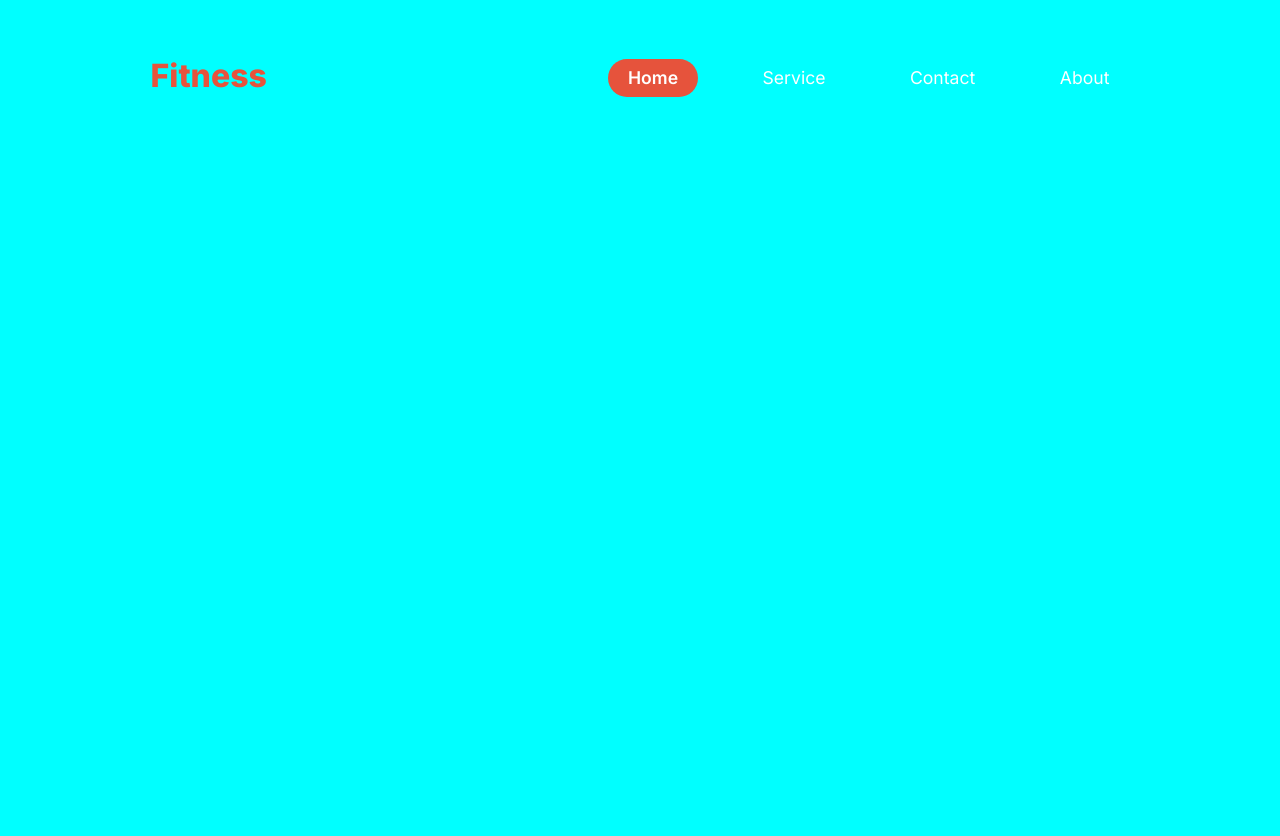
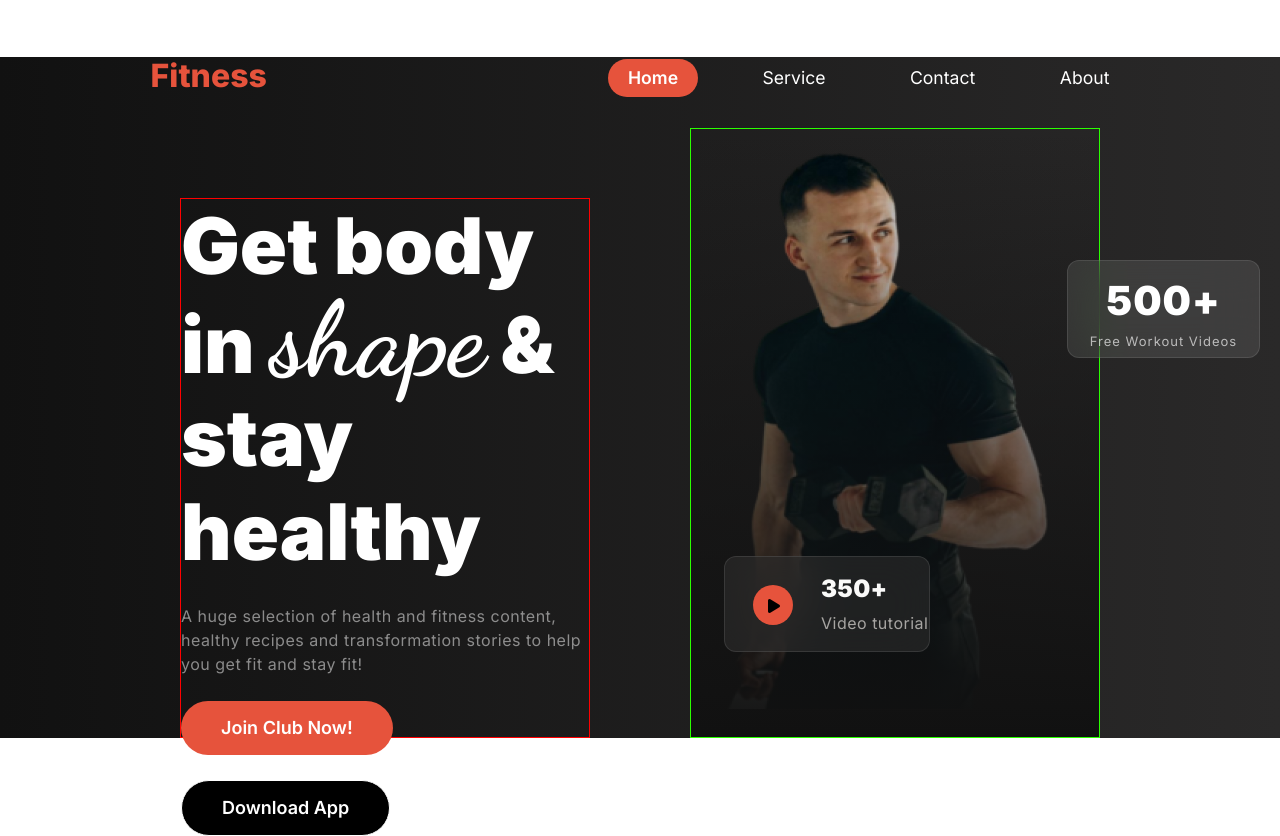
Before and after one commit to Fahim-Haowlader/Assignment-2, a plain HTML site: page index.html in a window 1280 px wide. Before the commit the page ends 800 px from the top, so only its background shows below. Drawn offline with Linux system fonts and the light colour scheme.

Commit message:
hreo banner desktop done

```diff
--- a/index.html
+++ b/index.html
@@ -25,6 +25,30 @@
                 <i class="fa-solid fa-bars"></i>
             </div>
         </nav>
+        <section class="hero">
+            <div class="hero-container">
+                <div class="hero-left">
+                    <h1>Get body in <strong>shape</strong> & stay healthy</h1>
+                    <p>A huge selection of health and fitness content, healthy recipes and transformation stories to
+                        help you get fit and stay fit!</p>
+                    <button class="btn1">Join Club Now!</button>
+                    <button class="btn2">Download App</button>
+                </div>
+                <div class="hero-right">
+                    <div class="work-video">
+                        <h1>500+</h1>
+                        <p>Free Workout Videos</p>
+                    </div>
+                    <div class="tutorial-video">
+                        <div class="video-circle"><i class="fa-solid fa-play"></i> </div>
+                        <div class="video-text">
+                            <h2>350+</h2>
+                            <p>Video tutorial</p>
+                        </div>
+                    </div>
+                </div>
+            </div>
+        </section>
     </header>
 </body>
 
--- a/style.css
+++ b/style.css
@@ -1,11 +1,15 @@
 @import url('https://fonts.googleapis.com/css2?family=Inter:wght@100..900&display=swap');
+@import url('https://fonts.googleapis.com/css2?family=Dancing+Script:wght@400..700&display=swap');
 *{
     margin: 0px;
     padding: 0px;
 }
+
 body{
     font-family: 'Inter', sans-serif;
-    background-color: aqua;
+/* background: black;} */
+header{
+    background: linear-gradient(to right, rgb(17, 17, 17),rgb(42, 41, 41) 100%);
 }
 nav {margin-top: 57px;
     display: flex;
@@ -50,6 +54,156 @@ text-align: left;
 .menu-icon{
     display: none;
 }
+.hero-container{
+    height: 50vw;
+    display: flex;
+    margin: 0px 180px;
+    justify-content: space-between;
+}
+.hero-left{
+    margin-top: 100px;
+    border: 1px solid red;
+    width: 47%;
+}
+.hero-right{margin-left: 100px;
+    border: 1px solid rgb(43, 255, 0);
+    width: 47%;
+}
+.hero-left h1{color: rgb(255, 255, 255);
+    font-family: Inter;
+    font-size: 78px;
+    font-weight: 900;
+    line-height: 120%;
+    letter-spacing: 0%;
+    text-align: left;
+}
+.hero-left strong{
+    font-family: "Dancing Script", cursive;
+    font-size: 105px;
+}
+.hero-left p{color: rgba(255, 255, 255, 0.5);
+    font-family: Inter;
+    font-size: 16px;
+    font-weight: 400;
+    line-height: 24px;
+    letter-spacing: 0.5px;
+    text-align: left;
+    margin-top: 25px;
+}
+.btn1{
+    border-radius: 42px;
+
+    background: rgb(230, 83, 60);
+    color: rgb(255, 255, 255);
+font-family: Inter;
+font-size: 18px;
+font-weight: 600;
+line-height: 22px;
+letter-spacing: 0px;
+text-align: left;
+padding: 16px 40px 16px 40px;
+margin-top: 25px;
+border: none;
+}
+.btn2{
+    box-sizing: border-box;
+    border-radius: 42px;
+    border: 1px solid white;
+    background-color:black;
+    color: rgb(255, 255, 255);
+font-family: Inter;
+font-size: 18px;
+font-weight: 600;
+line-height: 22px;
+letter-spacing: 0px;
+text-align: left;
+padding: 16px 40px 16px 40px;
+margin-top: 25px;
+}
+.hero-right { margin-top: 30px;
+background: linear-gradient(0.00deg, rgb(17, 17, 17),rgba(119, 119, 119, 0) 100%), url(./resources/images/Images\ 2.png);
+    background-repeat: no-repeat;
+    background-position: top center;
+}
+.tutorial-video{ display: flex;
+    position: absolute;
+    width: 206px;
+    height: 96px;
+    left: 724px;
+    top: 556px;
+    box-sizing: border-box;
+border: 1px solid rgba(255, 255, 255, 0.1);
+border-radius: 12px;
+
+backdrop-filter: blur(20px);
+background: rgba(48, 48, 48, 0.54);
+}
+
+.work-video{
+position: absolute;
+width: 193px;
+height: 98px;
+left: 1067px;
+top: 260px;
+    box-sizing: border-box;
+border: 1px solid rgba(255, 255, 255, 0.1);
+border-radius: 12px;
+
+backdrop-filter: blur(20px);
+background: rgba(255, 255, 255, 0.1);
+}
+.work-video h1{
+
+    color: rgb(255, 255, 255);
+    font-family: Inter;
+    font-size: 40px;
+    font-weight: 900;
+    line-height: 40px;
+    letter-spacing: 1px;
+    text-align: center;
+    margin-top: 20px;
+}
+.work-video p{
+    color: rgba(255, 255, 255, 0.65);
+font-family: Inter;
+font-size: 13px;
+font-weight: 400;
+line-height: 20px;
+letter-spacing: 1px;
+text-align: center;
+margin-top: 10px;
+}
+.video-circle{margin: 28px;
+    background: rgb(230, 83, 60);
+    width: 40px;
+height: 40px;
+border-radius: 50%;
+}
+.video-circle i{
+    padding: 13px 15px;
+}
+.video-text h2{
+
+    color: rgb(250, 250, 249);
+    font-family: Inter;
+    font-size: 24px;
+    font-weight: 900;
+    line-height: 24px;
+    letter-spacing: 0.3px;
+    text-align: left;
+    margin-top: 20px;
+}
+
+.video-text p{color: rgba(239, 237, 232, 0.65);
+    font-family: Inter;
+    font-size: 16px;
+    font-weight: 400;
+    line-height: 24px;
+    letter-spacing: 0.5px;
+    text-align: left;
+    margin-top: 10px;
+}
+
 
 
 
```
Also changed, not shown: Miama.ttf (added).
